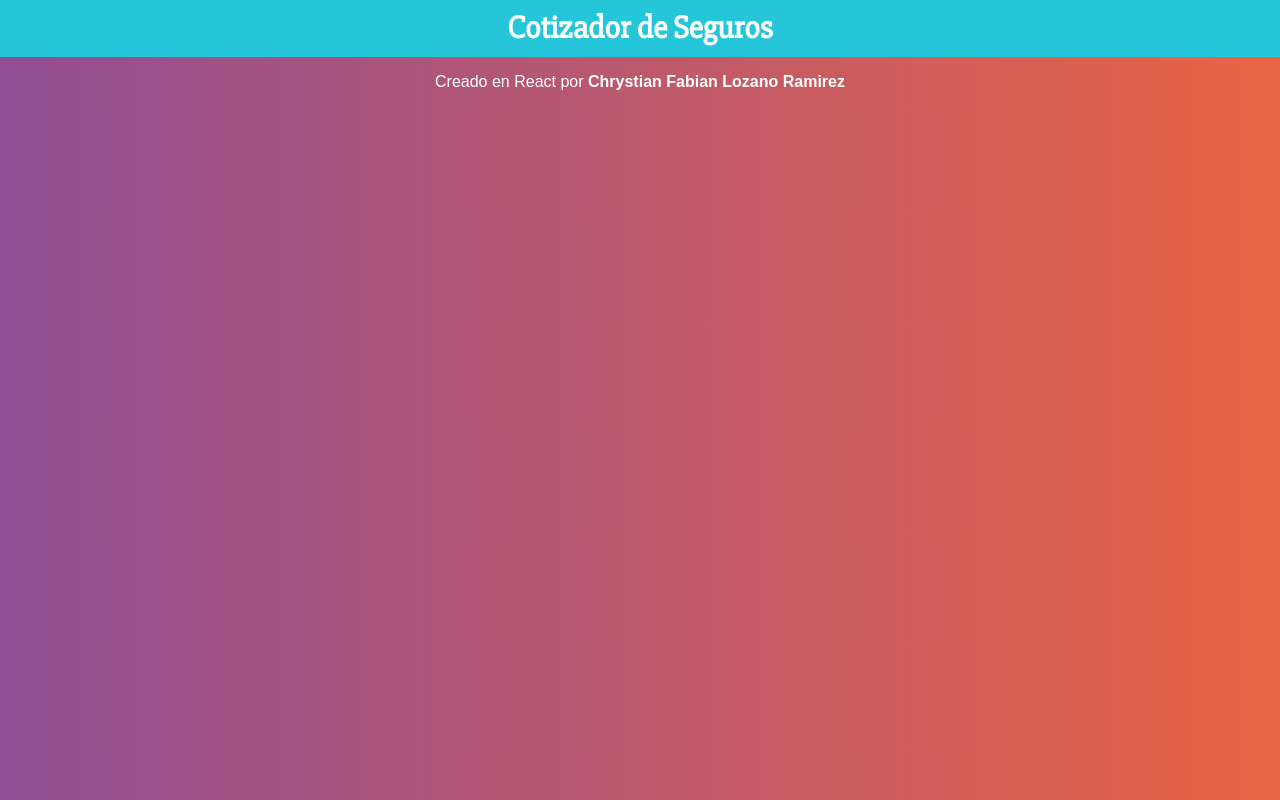
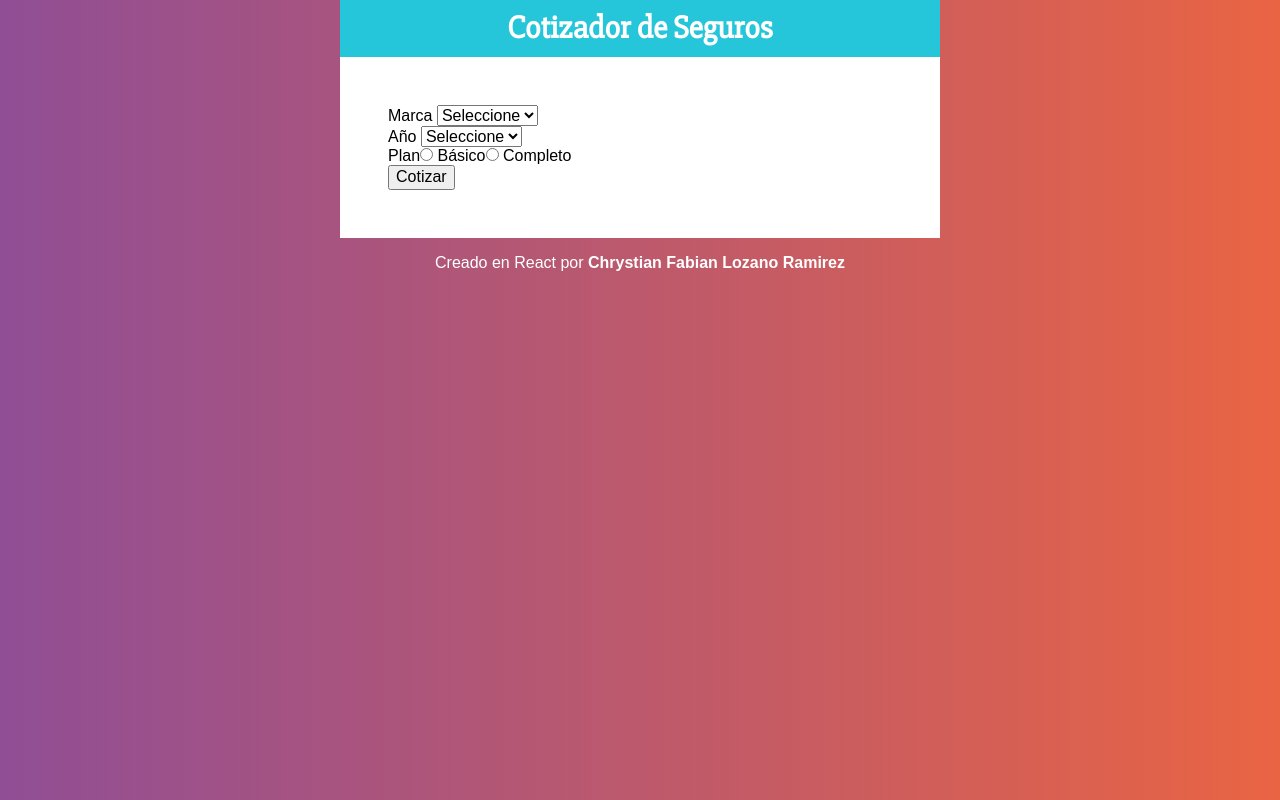
Before and after one commit to ChrystianLozano/Cotizador-Seguros, a React (Create React App) app: page / in a window 1280 px wide. Built offline with nearby package versions, Linux system fonts and the light colour scheme.

Commit message:
Creando el formulario

```diff
--- a/src/App.js
+++ b/src/App.js
@@ -1,11 +1,30 @@
 import React from 'react';
 import Header from './components/Header'
+import Formulario from "./components/Formulario";
+
+import styled from '@emotion/styled'
+
+const Contenedor = styled.div`
+  max-width: 600px;
+  margin: 0 auto;
+`
+const ContenedorFormulario = styled.div`
+  background-color: #FFF;
+  padding: 3rem;
+`
 
 function App() {
   return (
+  <Contenedor>
     <Header
       titulo = "Cotizador de Seguros"
     />
+
+    <ContenedorFormulario>
+        <Formulario />
+    </ContenedorFormulario>
+  </Contenedor>
+
   );
 }
 
--- /dev/null
+++ b/src/components/Formulario.js
@@ -0,0 +1,46 @@
+import React from 'react';
+
+
+
+const Formulario = () => {
+    return (
+      <form>
+        <div>
+          <label>Marca </label>
+          <select>
+            <option value="">Seleccione</option>
+            <option value="americano">Americano</option>
+            <option value="europeo">Europeo</option>
+            <option value="asiatico">Asiatico</option>
+          </select>
+        </div>
+
+        <div>
+          <label>Año </label>
+          <select>
+            <option value="">Seleccione</option>
+            <option value="2021">2021</option>
+            <option value="2020">2020</option>
+            <option value="2019">2019</option>
+            <option value="2018">2018</option>
+            <option value="2017">2017</option>
+            <option value="2016">2016</option>
+            <option value="2015">2015</option>
+            <option value="2014">2014</option>
+            <option value="2013">2013</option>
+            <option value="2012">2012</option>
+          </select>
+        </div>
+
+        <div>
+          <label>Plan</label>
+          <input type="radio" name="plan" value="basico" /> Básico
+          <input type="radio" name="plan" value="completo" /> Completo
+        </div>
+
+        <button type="button">Cotizar</button>
+      </form>
+    );
+}
+
+export default Formulario;
```
